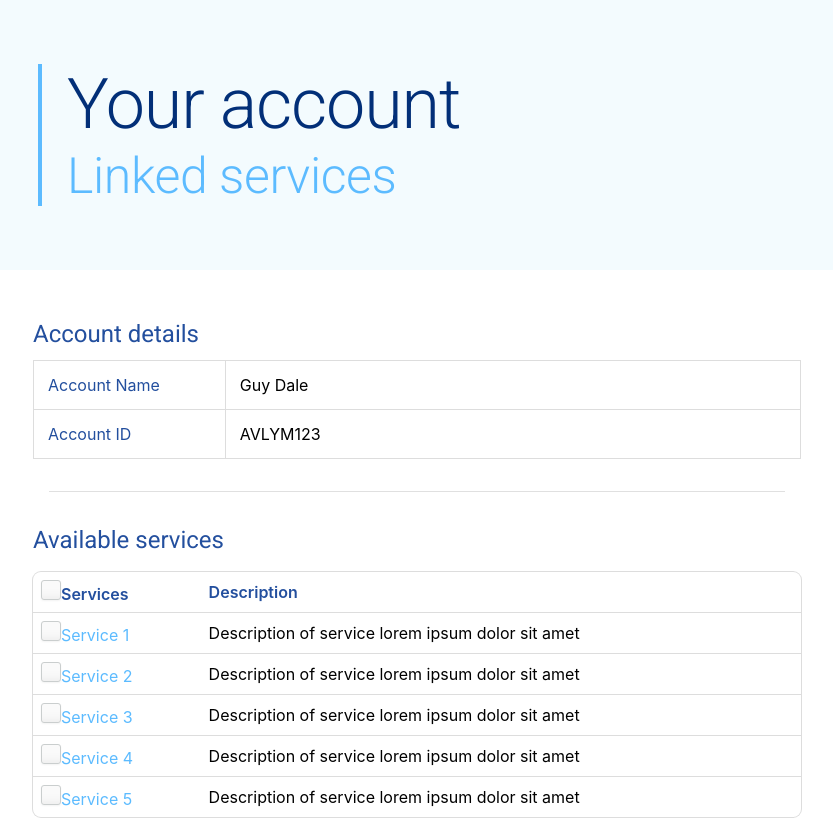
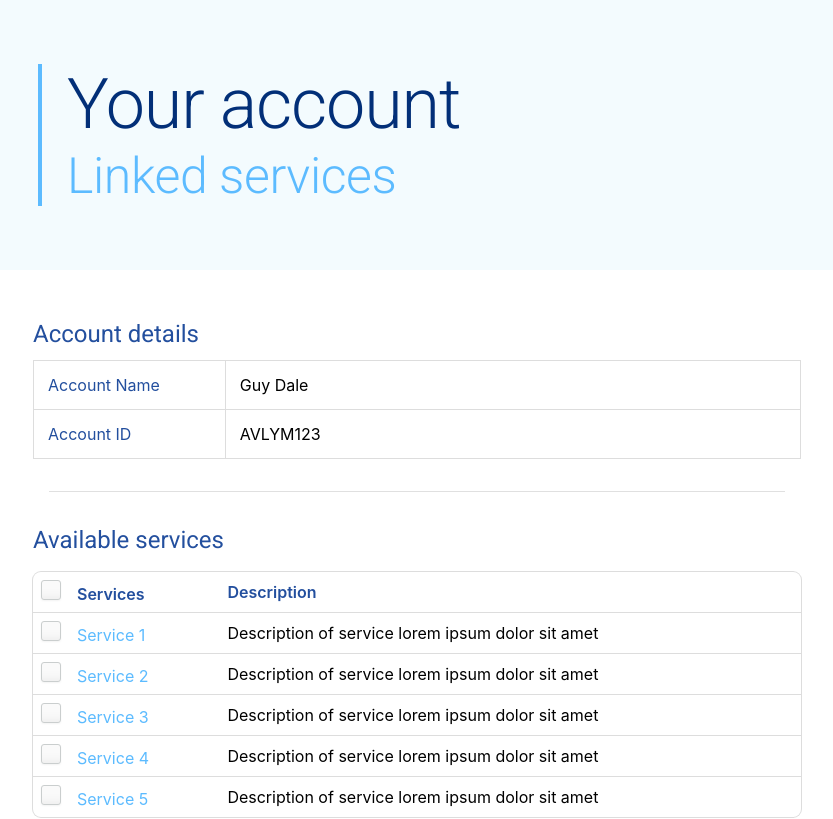
Before and after one commit to Kwiddy/Internship-React-Page, a React (Create React App) app: page / in a window 1280 px wide. Shown: the top 819 px of the page, without its empty margins (223-1056 px from the left). Built offline with nearby package versions, Linux system fonts and the light colour scheme.

Commit message:
improve checkbox styling with table

```diff
--- a/src/styles/checkbox.css
+++ b/src/styles/checkbox.css
@@ -4,6 +4,7 @@ input[type="checkbox"] {
 
 label {
   display: inline;
+  margin-right: 2vh;
 }
 
 .common-checkbox {
--- a/src/styles/serviceTableStyle.css
+++ b/src/styles/serviceTableStyle.css
@@ -5,4 +5,8 @@ ul {
 li {
   list-style-type: none;
 }
+
+.service {
+  padding: 5vh;
+}
 /*# sourceMappingURL=serviceTableStyle.css.map */
--- a/src/styles/serviceTableStyle.scss
+++ b/src/styles/serviceTableStyle.scss
@@ -5,3 +5,7 @@ ul {
 li {
   list-style-type: none;
 }
+
+.service {
+  padding: 5vh;
+}
```
Also changed, not shown: 1 other file (tests, documents, lock files or other folders).
